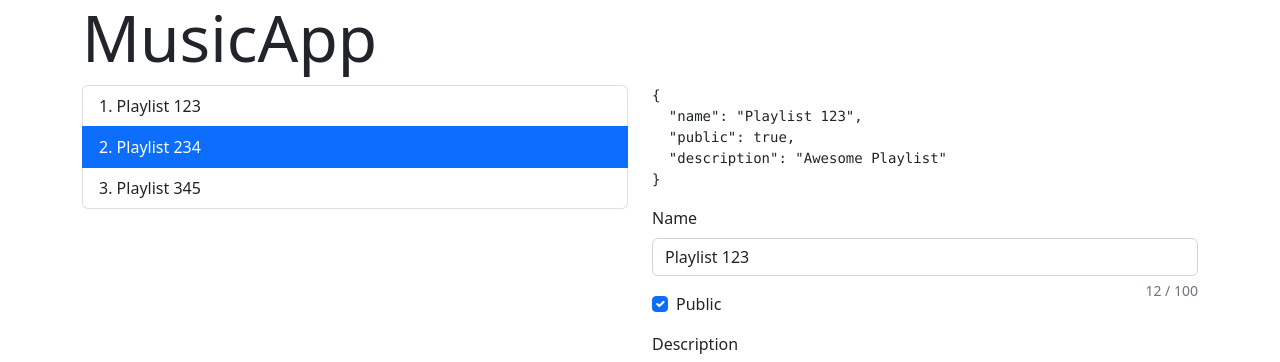
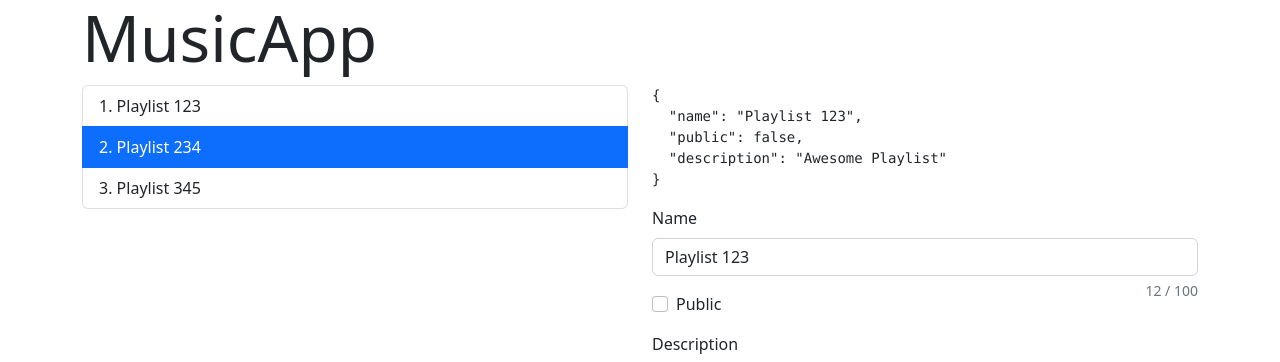
Before and after one commit to ev45ive/sages-react-open-grudzien, a React (Create React App) app: page / in a window 1280 px wide. Both pictures are taken after a click on the button "Edit". Shown: the top 362 px of the page. Built offline with nearby package versions, Linux system fonts and the light colour scheme.

Commit message:
Exercise: "Fix" Saving playlist changes

```diff
--- a/src/playlists/components/PlaylistEditor.tsx
+++ b/src/playlists/components/PlaylistEditor.tsx
@@ -1,23 +1,24 @@
 import React, { useState } from "react";
 import { Playlist } from "../../common/model/Playlist";
 
-type Props = { onCancel: () => void };
+type Props = {
+  playlist: Playlist;
+  onSave: (draft: Playlist) => void;
+  onCancel: () => void;
+};
 
-const PlaylistEditor = ({ onCancel }: Props) => {
-  const initial: Playlist = {
-    id: "123",
-    name: "Playlist 123",
-    public: true,
-    description: "Awesome Playlist",
-  };
-
-  const [playlistName, setPlaylistName] = useState(initial.name);
-  const [playlistPublic, setPlaylistPublic] = useState(initial.public);
+const PlaylistEditor = ({ playlist, onCancel, onSave }: Props) => {
+  const [playlistName, setPlaylistName] = useState(playlist.name);
+  const [playlistPublic, setPlaylistPublic] = useState(playlist.public);
   const [playlistDescription, setPlaylistDescription] = useState(
-    initial.description
+    playlist.description
   );
 
-  console.log("render");
+  const submit = (event: React.FormEvent<HTMLFormElement>) => {
+    event.preventDefault();
+
+    // onSave(?)
+  };
 
   return (
     <div>
@@ -32,7 +33,7 @@ const PlaylistEditor = ({ onCancel }: Props) => {
           2
         )}
       </pre>
-      <form>
+      <form onSubmit={submit}>
         <div className="mb-3">
           <label htmlFor="playlist_name" className="form-label">
             Name
--- a/src/playlists/containers/PlaylistsView.tsx
+++ b/src/playlists/containers/PlaylistsView.tsx
@@ -15,6 +15,13 @@ const PlaylistsView = (props: Props) => {
   };
   const showDetails = () => {
     setMode("details");
+  };
+
+  const savePlaylist = (draft: Playlist) => {
+    const index = playlists.findIndex((p) => p.id == draft.id);
+    playlists[index] = draft; /// ????
+    selectPlaylistById(draft.id);
+    showDetails();
   };
 
   const playlists = mockPlaylists;
@@ -38,9 +45,11 @@ const PlaylistsView = (props: Props) => {
           />
         </div>
         <div className="col">
-          {mode === "editor" && <PlaylistEditor onCancel={showDetails} />}
+          {mode === "editor" && <PlaylistEditor  playlist={selected}
+            onSave={savePlaylist} onCancel={showDetails} />}
           {mode === "details" && (
-            <PlaylistDetails playlist={selected} onEdit={showEditor} />
+            <PlaylistDetails playlist={selected}
+            onEdit={showEditor} />
           )}
         </div>
       </div>
```
